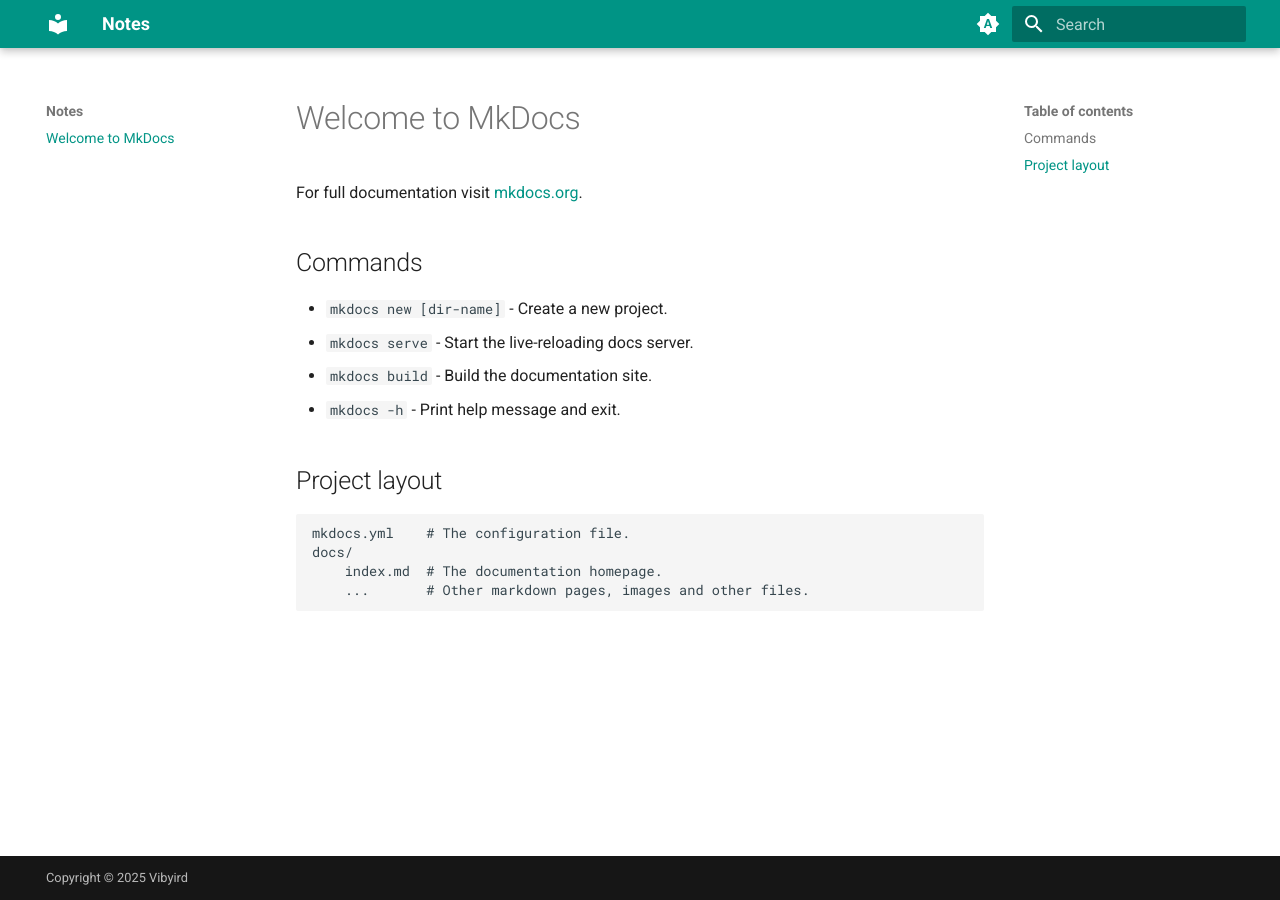
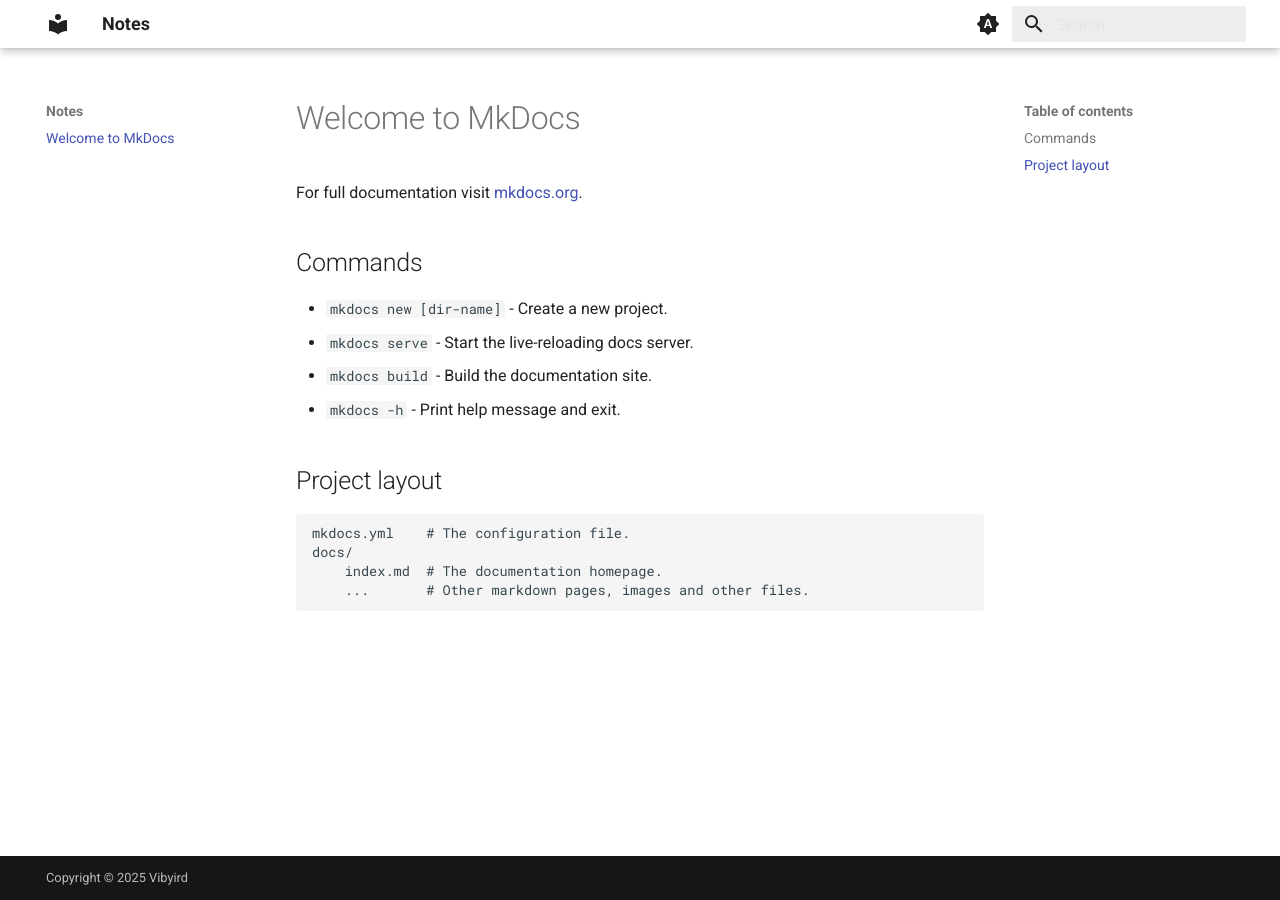
Before and after one commit to vibyird/notes, an MkDocs documentation site: the page built from docs/index.md, in a window 1280 px wide. Built offline with MkDocs 1.6.1 and Material for MkDocs 9.7.7, drawn with Linux system fonts in a browser that asks for light colours.

Commit message:
[RC]调整不同模式的主色调

```diff
--- a/mkdocs.yml
+++ b/mkdocs.yml
@@ -11,24 +11,20 @@ theme:
   palette:
     # Palette toggle for automatic mode
     - media: "(prefers-color-scheme)"
-      primary: teal
-      accent: teal
       toggle:
         icon: material/brightness-auto
         name: 系统默认
     # Palette toggle for light mode
     - media: "(prefers-color-scheme: light)"
       scheme: default
-      primary: teal
-      accent: teal
+      primary: white
       toggle:
         icon: material/brightness-7
         name: 浅色模式
     # Palette toggle for dark mode
     - media: "(prefers-color-scheme: dark)"
       scheme: slate
-      primary: teal
-      accent: teal
+      primary: black
       toggle:
         icon: material/brightness-4
         name: 深色模式
```
